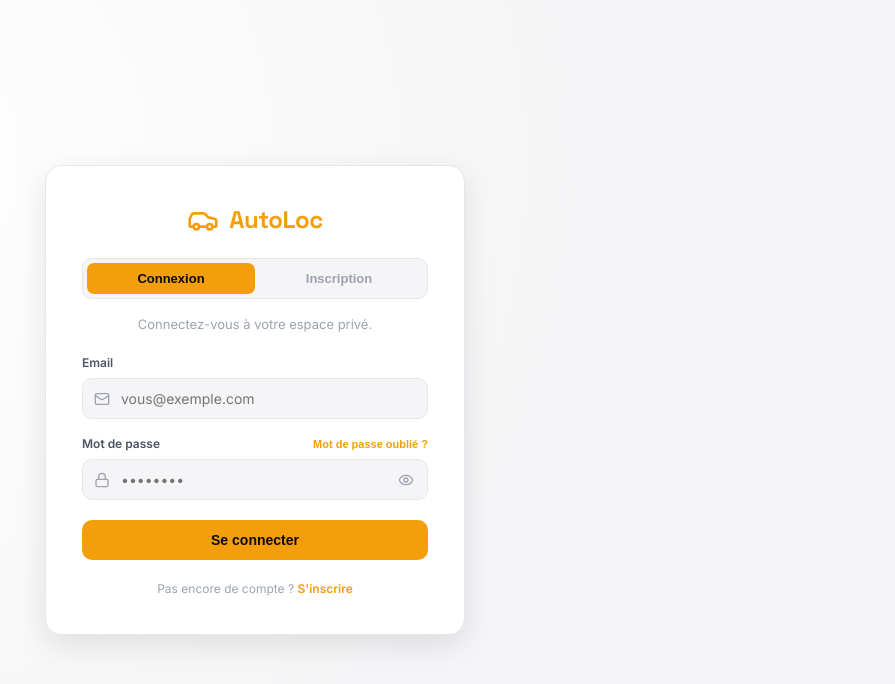
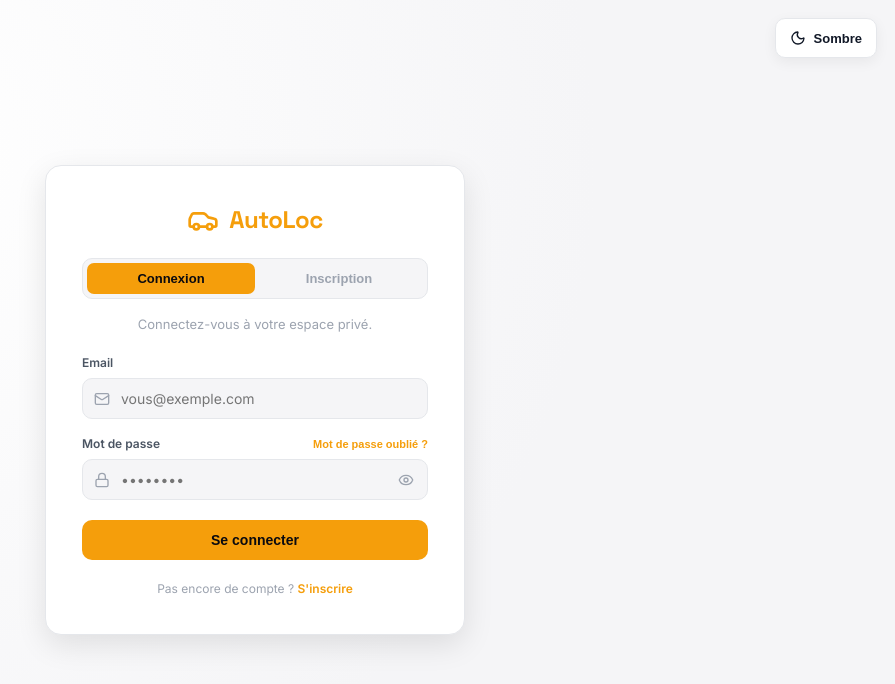
Before and after one commit to islam-ch001/autoloc, a React (Vite) app: page /login in a window 1280 px wide. Shown: the top 684 px of the page, without its empty margins (385-1280 px from the left). Built offline with nearby package versions, Linux system fonts and the light colour scheme; no server answers.

Commit message:
Add theme toggle to login screen

```diff
--- a/src/pages/Login.jsx
+++ b/src/pages/Login.jsx
@@ -1,12 +1,14 @@
 import { useState } from 'react';
 import { useNavigate } from 'react-router-dom';
-import { Car, Mail, Lock, User, Loader2, KeyRound, ArrowLeft, Eye, EyeOff } from 'lucide-react';
+import { Car, Mail, Lock, User, Loader2, KeyRound, ArrowLeft, Eye, EyeOff, Moon, Sun } from 'lucide-react';
 import { useAuth } from '../context/AuthContext';
 import { useT } from '../context/LanguageContext';
+import { useTheme } from '../context/ThemeContext';
 
 export default function Login() {
   const { login, signupRequest, signupVerify, signupResend, forgotPassword, resetPassword } = useAuth();
   const { t } = useT();
+  const { theme, toggle } = useTheme();
   const navigate = useNavigate();
   const [mode, setMode]         = useState('login'); // 'login' | 'signup' | 'verify' | 'forgot' | 'reset'
   const [name, setName]         = useState('');
@@ -101,6 +103,15 @@ export default function Login() {
 
   return (
     <div style={styles.shell}>
+      <button
+        type="button"
+        onClick={toggle}
+        title={theme === 'dark' ? 'Mode clair' : 'Mode sombre'}
+        style={styles.themeButton}
+      >
+        {theme === 'dark' ? <Sun size={16} /> : <Moon size={16} />}
+        <span>{theme === 'dark' ? 'Clair' : 'Sombre'}</span>
+      </button>
       <form onSubmit={handleSubmit} style={styles.card}>
         <div style={styles.logo}>
           <Car size={32} style={{ color: 'var(--primary)' }} />
@@ -353,7 +364,27 @@ export default function Login() {
 }
 
 const styles = {
-  shell: { minHeight: '100vh', background: 'radial-gradient(circle at 20% 20%, var(--surface) 0%, var(--bg) 60%)', display: 'grid', placeItems: 'center', padding: 20 },
+  shell: { minHeight: '100vh', background: 'radial-gradient(circle at 20% 20%, var(--surface) 0%, var(--bg) 60%)', display: 'grid', placeItems: 'center', padding: 20, position: 'relative' },
+  themeButton: {
+    position: 'fixed',
+    top: 18,
+    right: 18,
+    zIndex: 5,
+    display: 'inline-flex',
+    alignItems: 'center',
+    justifyContent: 'center',
+    gap: 8,
+    minHeight: 40,
+    padding: '0 14px',
+    borderRadius: 10,
+    border: '1px solid var(--border)',
+    background: 'var(--bg-2)',
+    color: 'var(--text)',
+    boxShadow: 'var(--shadow)',
+    cursor: 'pointer',
+    fontSize: 13,
+    fontWeight: 700,
+  },
   card: { width: '100%', maxWidth: 420, background: 'var(--bg-2)', border: '1px solid var(--border)', borderRadius: 16, padding: 36, display: 'flex', flexDirection: 'column', gap: 16, boxShadow: 'var(--shadow-lg)' },
   logo: { display: 'flex', alignItems: 'center', gap: 10, justifyContent: 'center', marginBottom: 4 },
   brand: { fontFamily: "'Space Grotesk', sans-serif", fontSize: 24, fontWeight: 800, color: 'var(--primary)', letterSpacing: -0.5 },
```
